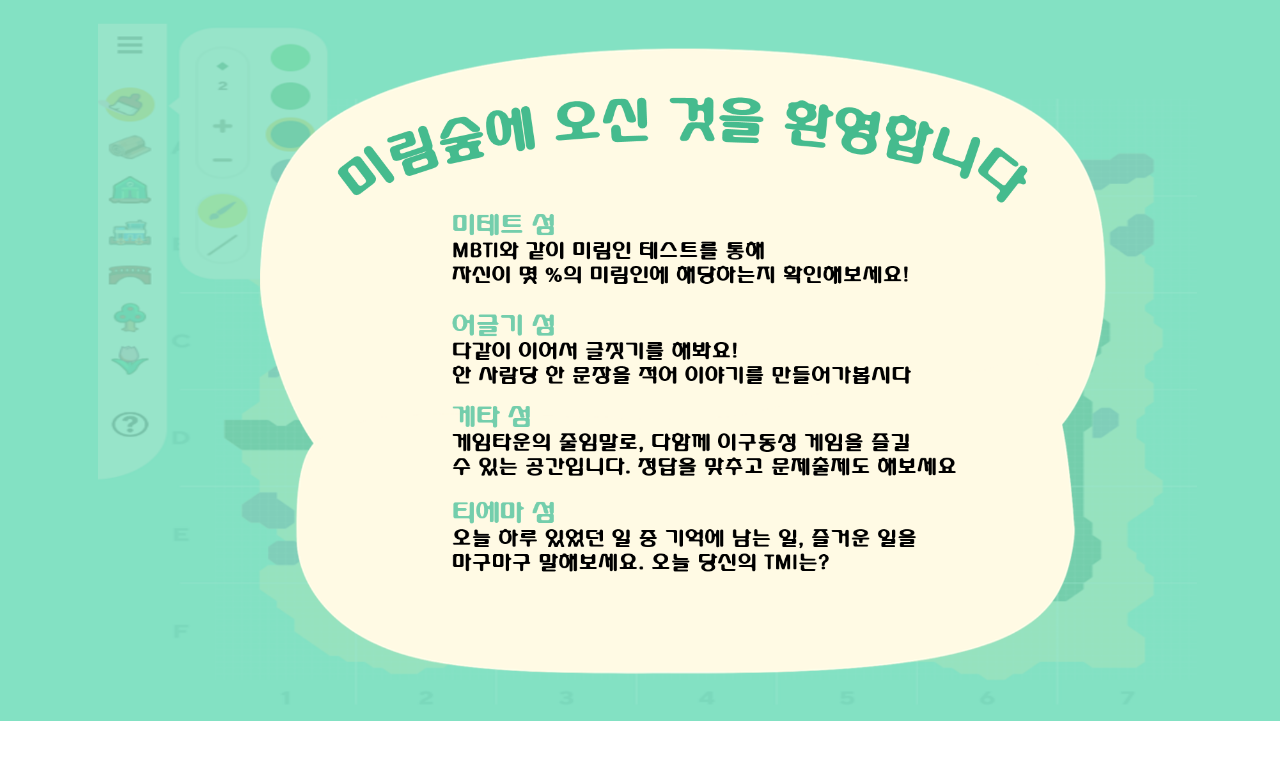
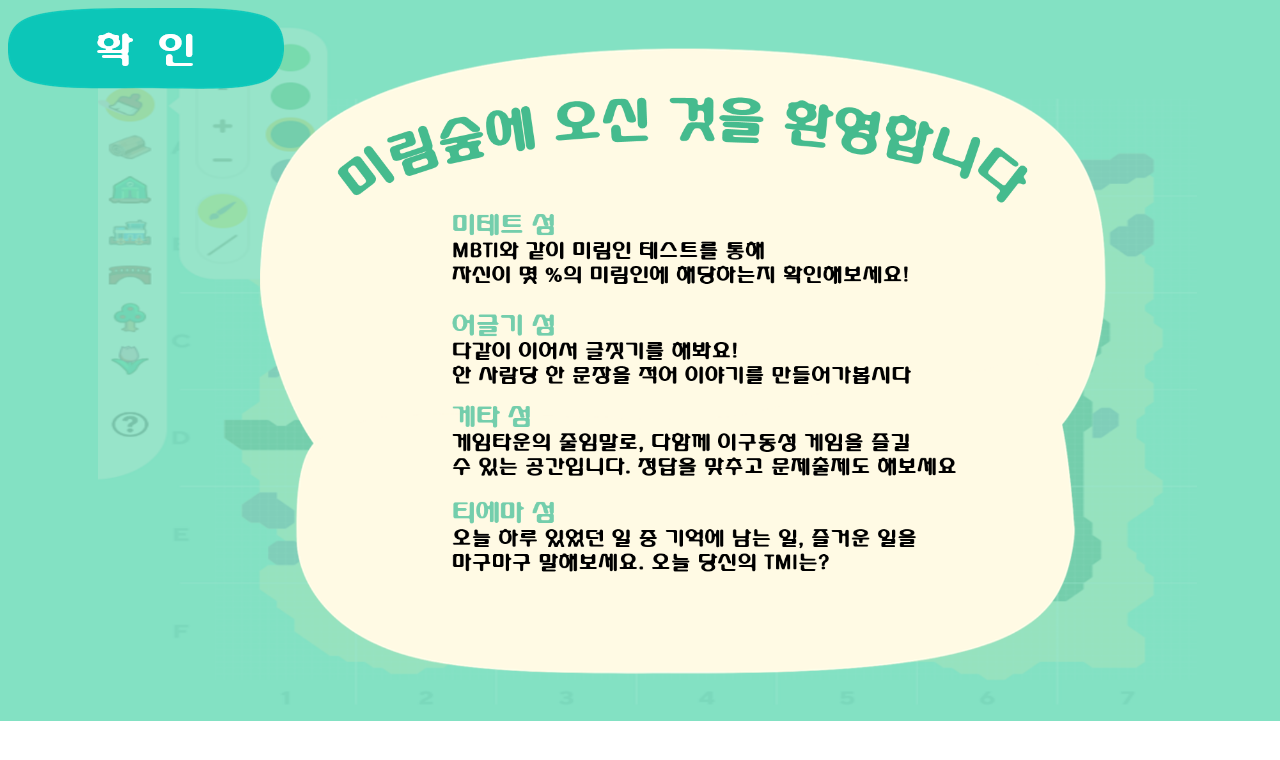
Before and after one commit to U-and-Me/Mirim_Forest, a website: page Help/help.html in a window 1280 px wide. Drawn offline with Linux system fonts and the light colour scheme.

Commit message:
feat(help) : 홈 버튼 추가

```diff
--- a/Help/help.html
+++ b/Help/help.html
@@ -6,6 +6,13 @@
         <link rel="stylesheet" type="text/css" href="./help.css"/>
     </head>
     <body>
-
+        <div id="btnBack" onclick="movePage_content()">
+            <img src="../image/Game_town_txtBtn.png">
+        </div>
     </body>
+    <script>
+        function movePage_content(){
+            location.href = "../contents";
+        }
+    </script>
 </html>
```
